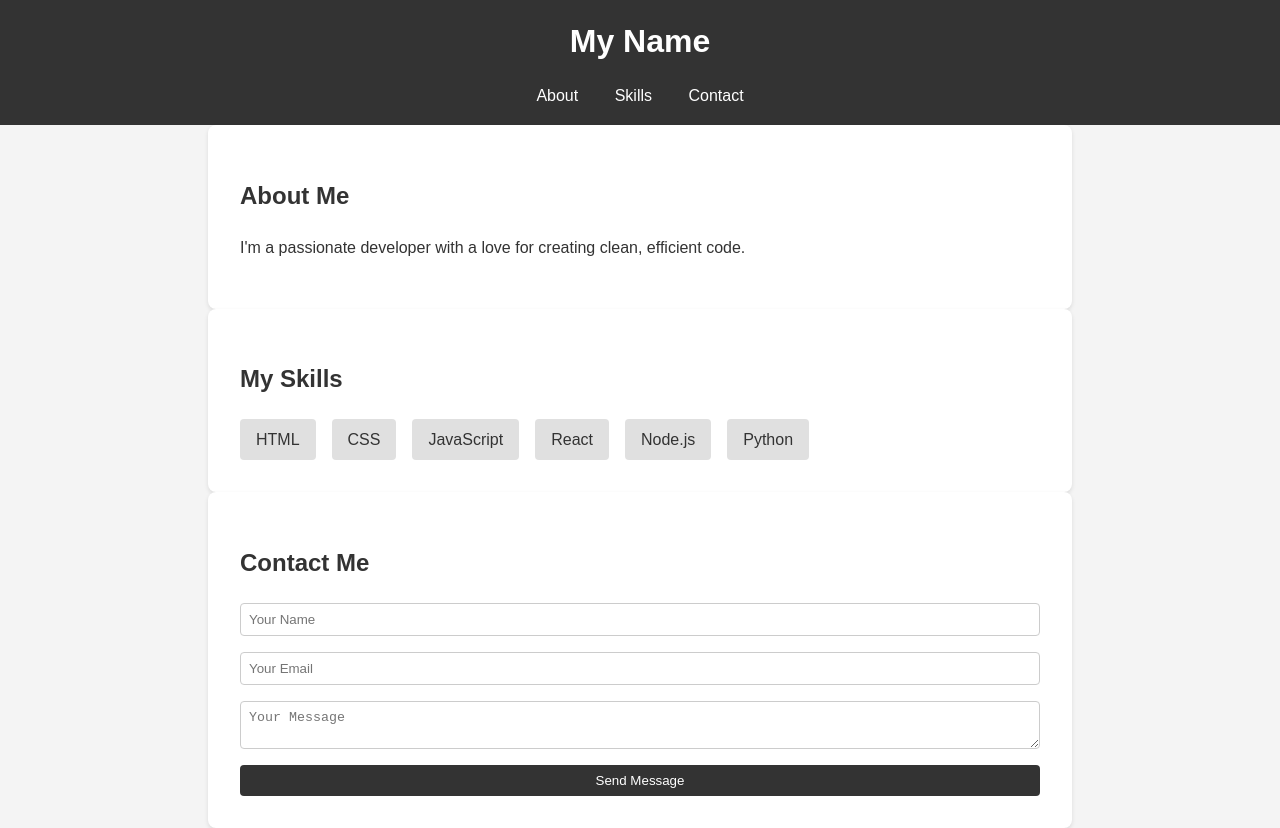
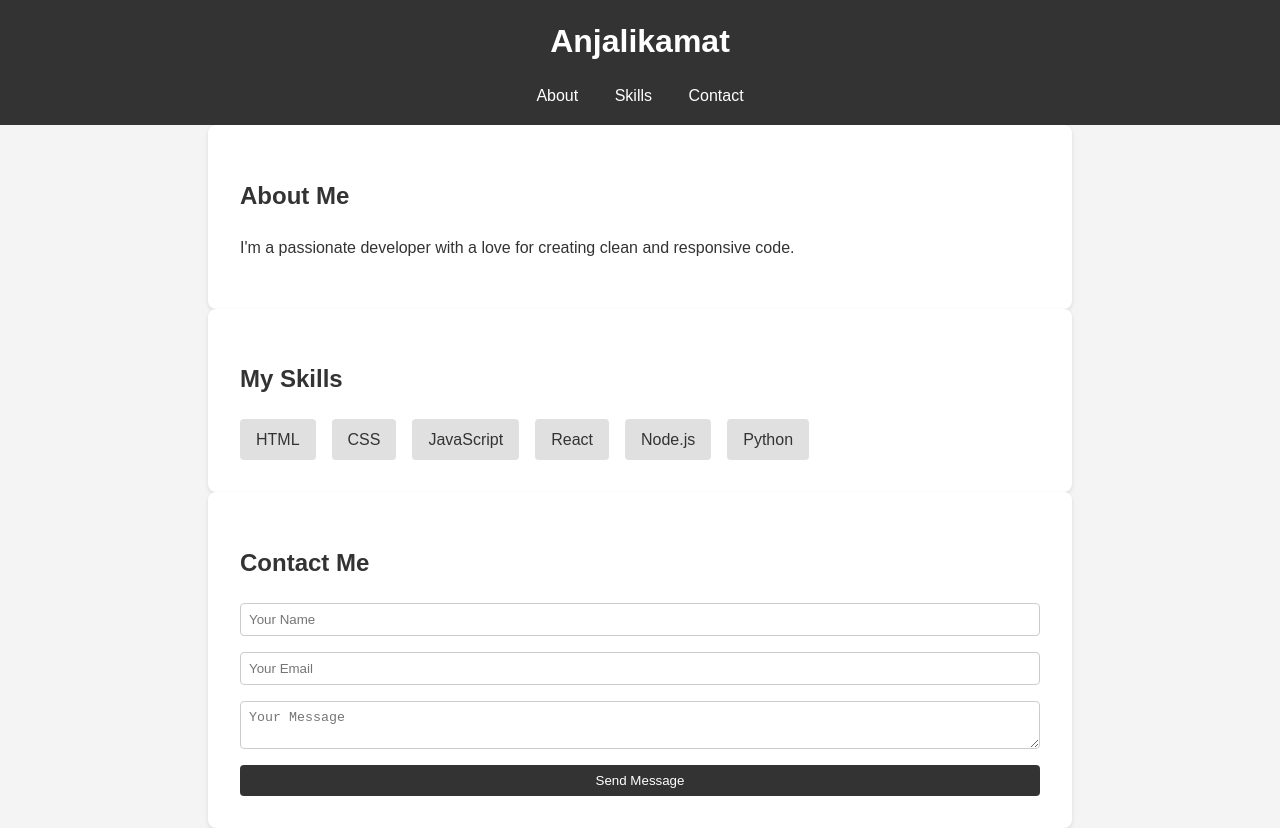
Before and after one commit to anjalikamat23/My-portfolio, a plain HTML site: page index.html in a window 1280 px wide. Drawn offline with Linux system fonts and the light colour scheme.

Commit message:
Update index.html

```diff
--- a/index.html
+++ b/index.html
@@ -10,7 +10,7 @@
 <body>
 
 <header>
-    <h1>My Name</h1>
+    <h1>Anjalikamat</h1>
     <nav>
         <a href="#about">About</a>
         <a href="#skills">Skills</a>
@@ -20,7 +20,7 @@
 
 <section id="about">
     <h2>About Me</h2>
-    <p>I'm a passionate developer with a love for creating clean, efficient code.</p>
+    <p>I'm a passionate developer with a love for creating clean and responsive code.</p>
 </section>
 
 <section id="skills">
```
